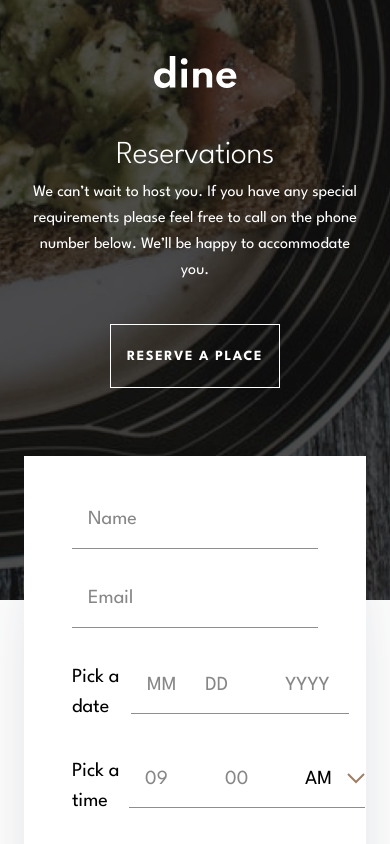
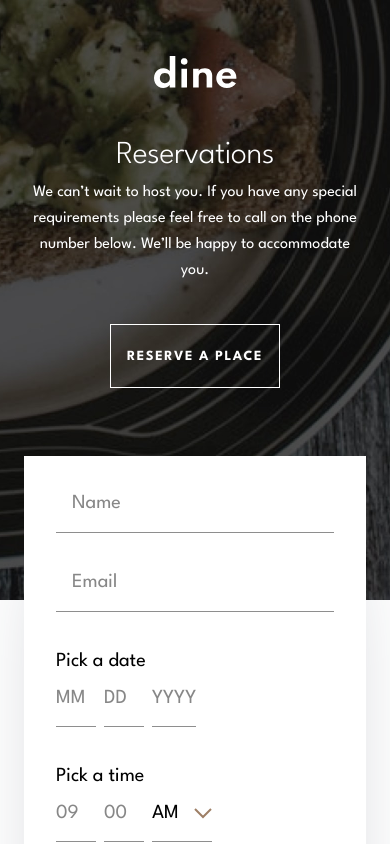
Before and after one commit to GustavoJuvino/dine-restaurant, a Next.js app: page /reservations in a window 390 px wide. Shown: the top 844 px of the page. Built offline with nearby package versions, Linux system fonts and the light colour scheme.

Commit message:
feat: add responsive design in Reservations page

```diff
--- a/src/app/reservations/CounterPeople.tsx
+++ b/src/app/reservations/CounterPeople.tsx
@@ -18,7 +18,7 @@ function CounterPeople() {
       "
     >
       <Minus className="cursor-pointer" />
-      <h3 className="text-body-2 font-bold">
+      <h3 className="text-base font-bold mobile:text-body-2">
         4 people
       </h3>
       <Plus className="cursor-pointer" />
--- /dev/null
+++ b/src/app/reservations/Date.tsx
@@ -0,0 +1,106 @@
+'use client';
+
+import React from 'react';
+import { Form } from '../components/form';
+
+function Date() {
+  // const [currentMonth, setCurrentMonth] = useState<number | string>();
+  // const [currentDay, setCurrentDay] = useState<number | string>();
+
+  // function checkCurrentMonth(value: number) {
+  //   if (value > 12) setCurrentMonth(12);
+  //   else if (value < 10) setCurrentMonth(`0${value}`);
+  //   else if (value > 9) setCurrentMonth(`${value}`);
+  //   else setCurrentMonth(value);
+  // }
+
+  // function formatDay(day: number, maxDay: number) {
+  //   if (day > maxDay) setCurrentDay(maxDay);
+  //   else if (day < 10) setCurrentDay(`0${day}`);
+  //   else if (day > 9) setCurrentDay(`${day}`);
+  //   else setCurrentDay(day);
+  // }
+
+  // function checkCurrentDay(value: number) {
+  //   if (
+  //     currentMonth === '01' && value > 31
+  //     // || currentMonth === '03'
+  //     // || currentMonth === '05'
+  //     // || currentMonth === '07'
+  //     // || currentMonth === '08'
+  //     // || currentMonth === '10'
+  //     // || currentMonth === '12' && value < 31
+  //   ) console.log('Invalid Date');
+
+  //   if (
+  //     currentMonth === '04'
+  //     || currentMonth === '06'
+  //     || currentMonth === '09'
+  //     || currentMonth === '11'
+  //   ) formatDay(value, 30);
+
+  //   if (currentMonth === '02') formatDay(value, 28);
+  // }
+
+  return (
+  // <Form.Field className="max-sm:flex-col max-sm:items-start">
+  //   <h4 className="w-fit text-body-2 max-sm:mb-2">
+  //     Pick a date
+  //   </h4>
+  // <div className="flex w-full justify-between">
+  //   <Form.Input
+  //     type="number"
+  //     placeholder="MM"
+  //     min={1}
+  //     max={12}
+  //     className="h-[43px] w-20"
+  //   />
+  //   <Form.Input
+  //     type="number"
+  //     placeholder="DD"
+  //     min={1}
+  //     max={31}
+  //     className="h-[43px] w-20"
+  //   />
+  //   <Form.Input
+  //     type="number"
+  //     placeholder="YYYY"
+  //     min={2023}
+  //     className="h-[43px] w-20"
+  //   />
+  // </div>
+  // </Form.Field>
+
+    <section className="justify-between sm:flex">
+      <h4 className="text-body-2 max-sm:mb-2">
+        Pick a date
+      </h4>
+
+      <div className="flex max-mobile:gap-x-2 mobile:w-[289px] mobile:justify-between">
+        <Form.Input
+          type="number"
+          placeholder="MM"
+          min={1}
+          max={12}
+          className="h-[43px] w-10 pl-0 mobile:w-20"
+        />
+        <Form.Input
+          type="number"
+          placeholder="DD"
+          min={1}
+          max={31}
+          className="h-[43px] w-10 pl-0 mobile:w-20"
+        />
+        <Form.Input
+          type="number"
+          placeholder="YYYY"
+          min={2023}
+          className="h-[43px] w-11 pl-0 mobile:w-20"
+        />
+      </div>
+
+    </section>
+  );
+}
+
+export default Date;
--- a/src/app/reservations/ReservationForm.tsx
+++ b/src/app/reservations/ReservationForm.tsx
@@ -1,19 +1,11 @@
 'use client';
 
-import React, { useState } from 'react';
+import React from 'react';
 import { Form } from '../components/form';
 import TimeMenu from './TimeMenu';
+import Date from './Date';
 
 function ReservationForm() {
-  const [currentValue, setCurrentValue] = useState<number | string>(0);
-
-  function checkCurrentValue(value: number) {
-    if (value > 12) setCurrentValue(12);
-    else if (value < 10) setCurrentValue(`0${value}`);
-    else if (value > 9) setCurrentValue(`${value}`);
-    else setCurrentValue(value);
-  }
-
   return (
     <section className="flex flex-col gap-y-[34px]">
       <Form.Field>
@@ -30,52 +22,30 @@ function ReservationForm() {
         />
       </Form.Field>
 
-      <Form.Field>
-        <h4 className="text-body-2">
-          Pick a date
-        </h4>
-        <Form.Input
-          type="number"
-          placeholder="MM"
-          min={1}
-          max={12}
-          className="h-[43px] w-20"
-          onChange={(event) => checkCurrentValue(Number(event.target.value))}
-          value={currentValue === 0 ? 'MM' : currentValue}
-        />
-        {/* <Form.Input
-          type="month"
-          placeholder="MM"
-          className="h-[43px] w-20"
-        /> */}
-        <Form.Input
-          type="number"
-          placeholder="DD"
-          className="h-[43px] w-20"
-        />
-        <Form.Input
-          type="number"
-          placeholder="YYYY"
-          className="h-[43px] w-20"
-        />
-      </Form.Field>
+      <Date />
 
-      <Form.Field>
-        <h4 className="text-body-2">
+      <Form.Field className="max-sm:flex-col max-sm:items-start">
+        <h4 className="text-body-2 max-sm:mb-2">
           Pick a time
         </h4>
+        <div className="flex max-mobile:gap-x-2 mobile:w-[289px] mobile:justify-between">
           <Form.Input
             type="number"
             placeholder="09"
-          className="h-[43px] w-20"
+            className="h-[43px] w-10 pl-0 mobile:w-20"
+            min={9}
+            max={23}
           />
           <Form.Input
             type="number"
             placeholder="00"
-          className="h-[43px] w-20"
+            className="h-[43px] w-10 pl-0 mobile:w-20"
+            max={59}
           />
 
           <TimeMenu />
+        </div>
+
       </Form.Field>
 
     </section>
--- a/src/app/reservations/TimeMenu.tsx
+++ b/src/app/reservations/TimeMenu.tsx
@@ -8,15 +8,16 @@ function TimeMenu() {
         relative
         flex
         h-[43px]
-        w-[97px]
+        w-auto
         items-center
         gap-x-[15px]
         border-b-[1px]
         border-[#8E8E8E]
         pb-[14px]
-        pl-4
         text-body-2
         uppercase
+        mobile:w-[97px]
+        mobile:pl-4
       "
     >
       <h4>AM</h4>
@@ -40,7 +41,7 @@ function TimeMenu() {
         "
       >
         <li className="relative flex items-center">
-          <Check className="absolute right-[2.375rem]" />
+          <Check className="absolute mobile:right-[2.375rem]" />
           <h4 className="cursor-pointer">AM</h4>
         </li>
         <li className="relative flex items-center">
--- a/src/app/reservations/page.tsx
+++ b/src/app/reservations/page.tsx
@@ -53,7 +53,7 @@ function Reservations() {
             </div>
 
             <div className="absolute z-40 h-[585px] w-full max-sm:top-[28.5rem] sm:h-[545px] sm:w-[540px] max-lg:sm:top-[25.5rem] lg:right-0">
-              <div className="flex h-auto w-full flex-col bg-white p-12 shadow-3xl">
+              <div className="flex h-auto w-full flex-col bg-white p-4 shadow-3xl small-mobile:p-8 sm:p-12">
                 <ReservationForm />
                 <CounterPeople />
 
```
Lines whose indentation alone changed are shown as unchanged.
